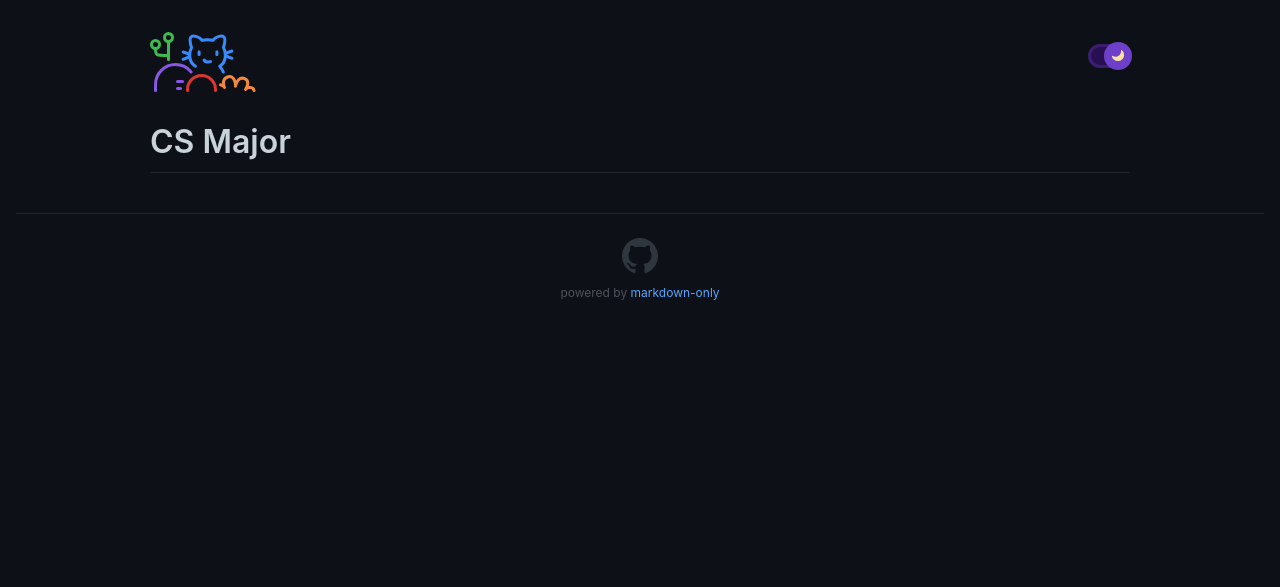
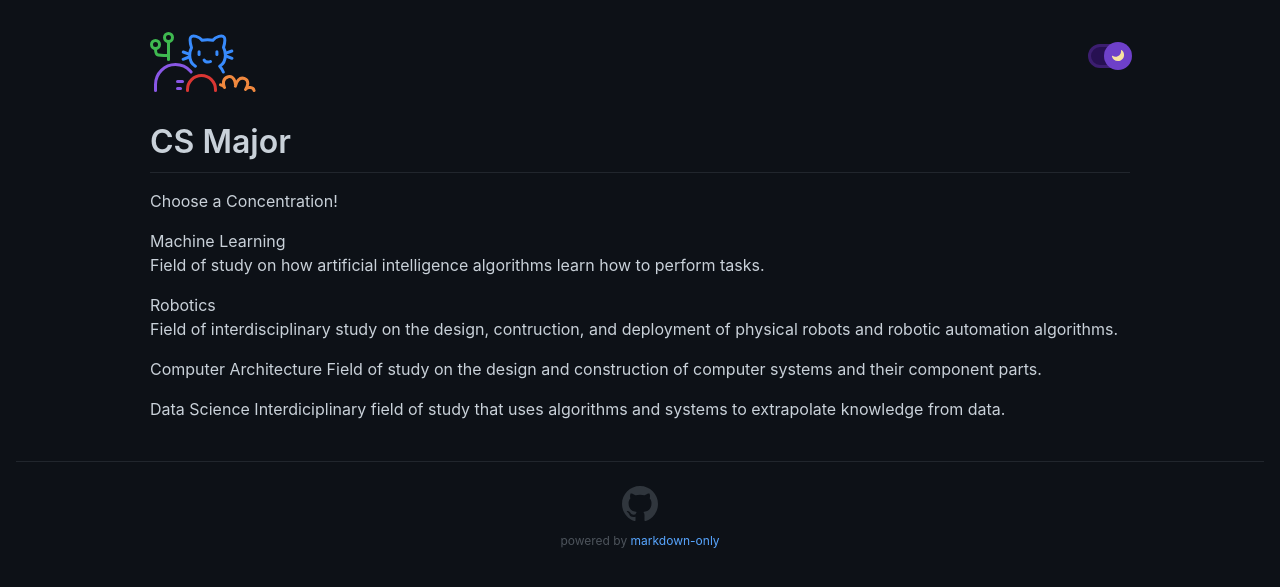
Before and after one commit to jmyphn/engineering-wiki, a Jekyll site: the page built from cs.md, in a window 1280 px wide. Shown: the top 587 px of the page. Built offline with Jekyll 4.4.1, drawn with Linux system fonts in a browser that asks for light colours.

Commit message:
cs page update

```diff
--- a/cs.md
+++ b/cs.md
@@ -4,3 +4,17 @@ title: CS Page
 permalink: /csmajor/
 ---
 # CS Major
+
+Choose a Concentration!
+
+Machine Learning
+Field of study on how artificial intelligence algorithms learn how to perform tasks.
+
+Robotics
+Field of interdisciplinary study on the design, contruction, and  deployment of physical robots and robotic automation algorithms.
+
+Computer Architecture
+Field of study on the design and construction of computer systems and their component parts.
+
+Data Science
+Interdiciplinary field of study that uses algorithms and systems to extrapolate knowledge from data.
```
Also changed, not shown: ece.md (+2 -0 lines).
